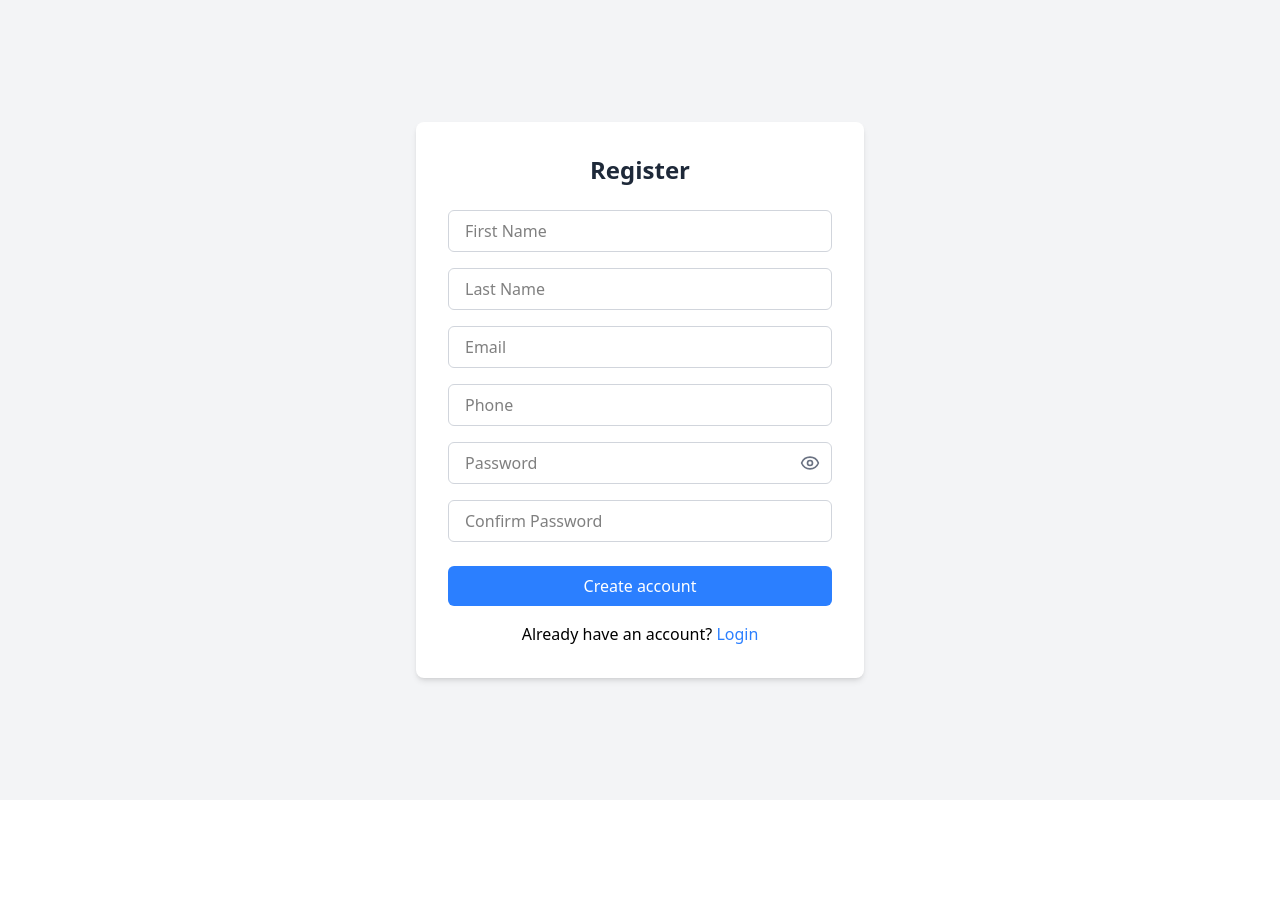
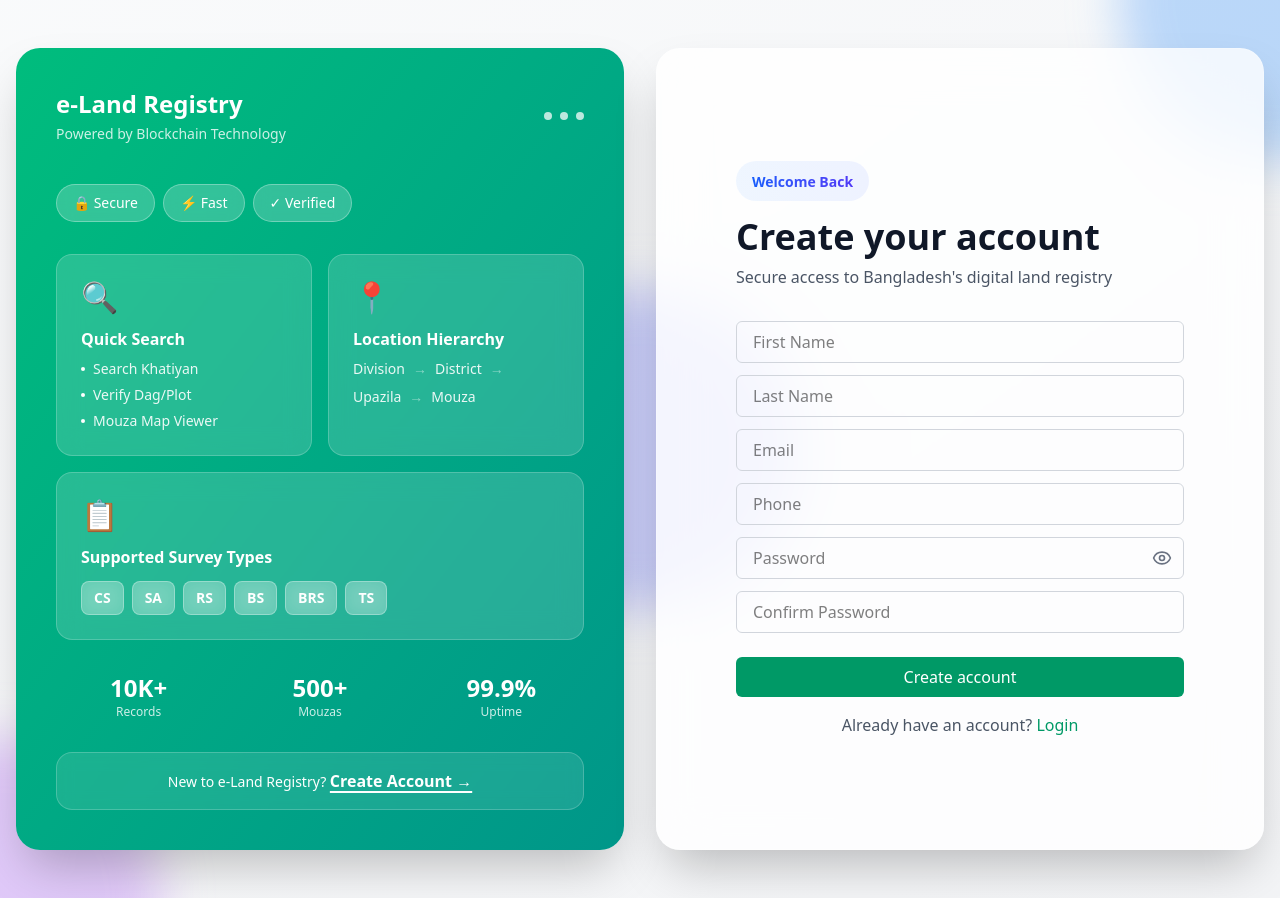
Before and after one commit to esteham/easy-land, a React app in the folder frontend/: page /register in a window 1280 px wide. Before the commit the page ends 800 px from the top, so only its background shows below. Built offline with nearby package versions, Linux system fonts and the light colour scheme; the HTML template or start-up script is replaced by a standard one.

Commit message:
added login and register page in one pages

```diff
--- a/frontend/src/App.jsx
+++ b/frontend/src/App.jsx
@@ -38,8 +38,9 @@ function App() {
         />
         <Routes>
           <Route path="/" element={<HomePage />} />
+          <Route path="/login" element={<Login />} />
           <Route path="/register" element={<Register />} />
-          <Route path="/login" element={<Login />} />
+
           <Route path="/land" element={<LandExplorer />} />
           <Route path="/forgot-password" element={<ForgotPassword />} />
           <Route path="/reset-password" element={<ResetPassword />} />
--- /dev/null
+++ b/frontend/src/components/pages/AuthShell.jsx
@@ -0,0 +1,169 @@
+export default function AuthShell({
+  title,
+  children,
+  formSide = "left",
+  accent = "from-blue-600 via-indigo-600 to-purple-600",
+}) {
+  const isLeft = formSide === "left";
+
+  return (
+    <div className="min-h-screen bg-gradient-to-br from-gray-50 to-gray-100 relative overflow-hidden">
+      {/* Animated background elements */}
+      <div className="absolute inset-0 overflow-hidden pointer-events-none">
+        <div className="absolute -top-40 -right-40 w-80 h-80 bg-blue-400 rounded-full mix-blend-multiply filter blur-xl opacity-20 animate-pulse"></div>
+        <div className="absolute -bottom-40 -left-40 w-80 h-80 bg-purple-400 rounded-full mix-blend-multiply filter blur-xl opacity-20 animate-pulse delay-1000"></div>
+        <div className="absolute top-1/2 left-1/2 transform -translate-x-1/2 -translate-y-1/2 w-80 h-80 bg-indigo-400 rounded-full mix-blend-multiply filter blur-xl opacity-20 animate-pulse delay-500"></div>
+      </div>
+
+      <div className="relative mx-auto max-w-7xl px-4 py-8 lg:py-12">
+        <div className="grid grid-cols-1 lg:grid-cols-2 gap-8 items-stretch">
+          {/* FORM PANEL */}
+          <div className={isLeft ? "order-1" : "order-2"}>
+            <div className="bg-white/80 backdrop-blur-xl rounded-3xl shadow-2xl border border-white/20 p-8 lg:p-12 h-full flex transition-all duration-300 hover:shadow-3xl">
+              <div className="m-auto w-full max-w-md">
+                <div className="mb-8">
+                  <div className="inline-block px-4 py-2 bg-gradient-to-r from-blue-50 to-indigo-50 rounded-full mb-4">
+                    <span className="text-sm font-semibold bg-gradient-to-r from-blue-600 to-indigo-600 bg-clip-text text-transparent">
+                      Welcome Back
+                    </span>
+                  </div>
+                  <h2 className="text-4xl font-bold text-gray-900 mb-2">
+                    {title}
+                  </h2>
+                  <p className="text-gray-600">
+                    Secure access to Bangladesh's digital land registry
+                  </p>
+                </div>
+                {children}
+              </div>
+            </div>
+          </div>
+
+          {/* SHOWCASE PANEL */}
+          <div className={isLeft ? "order-2" : "order-1"}>
+            <div
+              className={`rounded-3xl h-full p-8 lg:p-10 bg-gradient-to-br ${accent} text-white shadow-2xl relative overflow-hidden group`}
+            >
+              {/* Animated overlay */}
+              <div className="absolute inset-0 bg-gradient-to-br from-white/10 to-transparent opacity-0 group-hover:opacity-100 transition-opacity duration-500"></div>
+
+              <div className="relative z-10">
+                {/* Header */}
+                <div className="flex items-center justify-between mb-10">
+                  <div>
+                    <div className="text-2xl font-bold mb-1">
+                      e-Land Registry
+                    </div>
+                    <div className="text-sm text-white/80">
+                      Powered by Blockchain Technology
+                    </div>
+                  </div>
+                  <div className="flex gap-2">
+                    <div className="w-2 h-2 bg-white rounded-full animate-pulse"></div>
+                    <div className="w-2 h-2 bg-white rounded-full animate-pulse delay-150"></div>
+                    <div className="w-2 h-2 bg-white rounded-full animate-pulse delay-300"></div>
+                  </div>
+                </div>
+
+                {/* Feature Pills */}
+                <div className="flex flex-wrap gap-2 mb-8">
+                  <span className="px-4 py-2 bg-white/20 backdrop-blur rounded-full text-sm font-medium border border-white/30">
+                    🔒 Secure
+                  </span>
+                  <span className="px-4 py-2 bg-white/20 backdrop-blur rounded-full text-sm font-medium border border-white/30">
+                    ⚡ Fast
+                  </span>
+                  <span className="px-4 py-2 bg-white/20 backdrop-blur rounded-full text-sm font-medium border border-white/30">
+                    ✓ Verified
+                  </span>
+                </div>
+
+                {/* Feature Cards */}
+                <div className="grid grid-cols-1 md:grid-cols-2 gap-4 mb-8">
+                  <div className="bg-white/15 backdrop-blur-md rounded-2xl p-6 border border-white/20 hover:bg-white/20 transition-all duration-300 hover:scale-105">
+                    <div className="text-3xl mb-3">🔍</div>
+                    <div className="font-semibold mb-2">Quick Search</div>
+                    <ul className="space-y-1.5 text-sm text-white/90">
+                      <li className="flex items-center gap-2">
+                        <span className="w-1 h-1 bg-white rounded-full"></span>
+                        Search Khatiyan
+                      </li>
+                      <li className="flex items-center gap-2">
+                        <span className="w-1 h-1 bg-white rounded-full"></span>
+                        Verify Dag/Plot
+                      </li>
+                      <li className="flex items-center gap-2">
+                        <span className="w-1 h-1 bg-white rounded-full"></span>
+                        Mouza Map Viewer
+                      </li>
+                    </ul>
+                  </div>
+
+                  <div className="bg-white/15 backdrop-blur-md rounded-2xl p-6 border border-white/20 hover:bg-white/20 transition-all duration-300 hover:scale-105">
+                    <div className="text-3xl mb-3">📍</div>
+                    <div className="font-semibold mb-2">Location Hierarchy</div>
+                    <div className="text-sm text-white/90">
+                      <div className="flex items-center gap-2 flex-wrap">
+                        <span>Division</span>
+                        <span className="opacity-50">→</span>
+                        <span>District</span>
+                        <span className="opacity-50">→</span>
+                        <span>Upazila</span>
+                        <span className="opacity-50">→</span>
+                        <span>Mouza</span>
+                      </div>
+                    </div>
+                  </div>
+
+                  <div className="bg-white/15 backdrop-blur-md rounded-2xl p-6 md:col-span-2 border border-white/20 hover:bg-white/20 transition-all duration-300">
+                    <div className="text-3xl mb-3">📋</div>
+                    <div className="font-semibold mb-3">
+                      Supported Survey Types
+                    </div>
+                    <div className="flex flex-wrap gap-2">
+                      {["CS", "SA", "RS", "BS", "BRS", "TS"].map((survey) => (
+                        <span
+                          key={survey}
+                          className="px-3 py-1.5 bg-white/25 backdrop-blur rounded-lg text-sm font-semibold border border-white/30 hover:bg-white/35 transition-colors"
+                        >
+                          {survey}
+                        </span>
+                      ))}
+                    </div>
+                  </div>
+                </div>
+
+                {/* Stats */}
+                <div className="grid grid-cols-3 gap-4 mb-8">
+                  <div className="text-center">
+                    <div className="text-2xl font-bold">10K+</div>
+                    <div className="text-xs text-white/80">Records</div>
+                  </div>
+                  <div className="text-center">
+                    <div className="text-2xl font-bold">500+</div>
+                    <div className="text-xs text-white/80">Mouzas</div>
+                  </div>
+                  <div className="text-center">
+                    <div className="text-2xl font-bold">99.9%</div>
+                    <div className="text-xs text-white/80">Uptime</div>
+                  </div>
+                </div>
+
+                {/* Bottom CTA */}
+                <div className="text-center py-4 px-6 bg-white/10 backdrop-blur rounded-2xl border border-white/20">
+                  <span className="text-sm">New to e-Land Registry? </span>
+                  <a
+                    href="/register"
+                    className="font-bold underline decoration-2 underline-offset-4 hover:text-white/90 transition-colors"
+                  >
+                    Create Account →
+                  </a>
+                </div>
+              </div>
+            </div>
+          </div>
+        </div>
+      </div>
+    </div>
+  );
+}
--- a/frontend/src/components/pages/Login.jsx
+++ b/frontend/src/components/pages/Login.jsx
@@ -2,6 +2,7 @@ import { useState } from "react";
 import { useAuth } from "../../auth/AuthContext";
 import { useNavigate, Link } from "react-router-dom";
 import { Eye, EyeOff } from "lucide-react";
+import AuthShell from "./AuthShell";
 
 export default function Login() {
   const nav = useNavigate();
@@ -15,13 +16,9 @@ export default function Login() {
     setErr("");
     try {
       const role = await login(form);
-      const next = (role) => {
-        const map = {
-          admin: "/admin",
-          acland: "/admin",
-          user: "/dashboard",
-        };
-        return map[role] || "/dashboard";
+      const next = (r) => {
+        const map = { admin: "/admin", acland: "/admin", user: "/dashboard" };
+        return map[r] || "/dashboard";
       };
       nav(next(role));
     } catch (e) {
@@ -30,15 +27,10 @@ export default function Login() {
   };
 
   return (
-    <div className="min-h-screen flex items-center justify-center bg-gray-100">
-      <form
-        onSubmit={submit}
-        className="bg-white p-8 rounded-lg shadow-md w-full max-w-md"
-      >
-        <h2 className="text-2xl font-bold text-center mb-6 text-gray-800">
-          Login
-        </h2>
-        {err && <p className="text-red-500 text-center mb-4">{err}</p>}
+    <AuthShell title="Login to your account" formSide="left">
+      {err && <p className="text-red-500 text-center mb-4">{err}</p>}
+
+      <form onSubmit={submit}>
         <div className="mb-4">
           <input
             className="w-full px-4 py-2 border border-gray-300 rounded-md focus:outline-none focus:ring-2 focus:ring-blue-500"
@@ -58,25 +50,26 @@ export default function Login() {
           <button
             type="button"
             onClick={() => setShowPassword(!showPassword)}
-            className="absolute right-3 top-1/2 transform -translate-y-1/2 text-gray-500 hover:text-gray-700"
+            className="absolute right-3 top-1/2 -translate-y-1/2 text-gray-500 hover:text-gray-700"
           >
             {showPassword ? <EyeOff size={20} /> : <Eye size={20} />}
           </button>
         </div>
+
         <button
           type="submit"
-          className="w-full bg-blue-500 text-white py-2 px-4 rounded-md hover:bg-blue-600 focus:outline-none focus:ring-2 focus:ring-blue-500"
+          className="w-full bg-blue-600 text-white py-2 px-4 rounded-md hover:bg-blue-700 focus:outline-none focus:ring-2 focus:ring-blue-500"
         >
           Login
         </button>
-        <p className="text-center mt-4 text-gray-600">
-          No account?{" "}
-          <Link to="/register" className="text-blue-500 hover:underline">
-            Register
-          </Link>
-        </p>
-        <div className="flex items-center justify-between mb-6">
-          <div />
+
+        <div className="flex items-center justify-between mt-4">
+          <span className="text-gray-600 text-sm">
+            No account?{" "}
+            <Link to="/register" className="text-blue-600 hover:underline">
+              Register
+            </Link>
+          </span>
           <Link
             to="/forgot-password"
             className="text-sm text-blue-600 hover:underline"
@@ -85,6 +78,6 @@ export default function Login() {
           </Link>
         </div>
       </form>
-    </div>
+    </AuthShell>
   );
 }
--- a/frontend/src/components/pages/Register.jsx
+++ b/frontend/src/components/pages/Register.jsx
@@ -2,6 +2,7 @@ import { useState } from "react";
 import { useAuth } from "../../auth/AuthContext";
 import { useNavigate, Link } from "react-router-dom";
 import { Eye, EyeOff } from "lucide-react";
+import AuthShell from "./AuthShell";
 
 export default function Register() {
   const nav = useNavigate();
@@ -27,7 +28,6 @@ export default function Register() {
     }
     try {
       await register(form);
-      // nav("/dashboard");
       nav("/login");
     } catch (e) {
       setErr(e?.response?.data?.message || "Failed to register");
@@ -35,50 +35,49 @@ export default function Register() {
   };
 
   return (
-    <div className="min-h-screen flex items-center justify-center bg-gray-100">
-      <form
-        onSubmit={submit}
-        className="bg-white p-8 rounded-lg shadow-md w-full max-w-md"
-      >
-        <h2 className="text-2xl font-bold text-center mb-6 text-gray-800">
-          Register
-        </h2>
-        {err && <p className="text-red-500 text-center mb-4">{err}</p>}
-        <div className="mb-4">
+    <AuthShell
+      title="Create your account"
+      formSide="right"
+      accent="from-emerald-500 to-teal-600"
+    >
+      {err && <p className="text-red-500 text-center mb-4">{err}</p>}
+
+      <form onSubmit={submit}>
+        <div className="mb-3">
           <input
-            className="w-full px-4 py-2 border border-gray-300 rounded-md focus:outline-none focus:ring-2 focus:ring-blue-500"
+            className="w-full px-4 py-2 border border-gray-300 rounded-md focus:outline-none focus:ring-2 focus:ring-emerald-500"
             placeholder="First Name"
             value={form.firstName}
             onChange={(e) => setForm({ ...form, firstName: e.target.value })}
           />
         </div>
-        <div className="mb-4">
+        <div className="mb-3">
           <input
-            className="w-full px-4 py-2 border border-gray-300 rounded-md focus:outline-none focus:ring-2 focus:ring-blue-500"
+            className="w-full px-4 py-2 border border-gray-300 rounded-md focus:outline-none focus:ring-2 focus:ring-emerald-500"
             placeholder="Last Name"
             value={form.lastName}
             onChange={(e) => setForm({ ...form, lastName: e.target.value })}
           />
         </div>
-        <div className="mb-4">
+        <div className="mb-3">
           <input
-            className="w-full px-4 py-2 border border-gray-300 rounded-md focus:outline-none focus:ring-2 focus:ring-blue-500"
+            className="w-full px-4 py-2 border border-gray-300 rounded-md focus:outline-none focus:ring-2 focus:ring-emerald-500"
             placeholder="Email"
             value={form.email}
             onChange={(e) => setForm({ ...form, email: e.target.value })}
           />
         </div>
-        <div className="mb-4">
+        <div className="mb-3">
           <input
-            className="w-full px-4 py-2 border border-gray-300 rounded-md focus:outline-none focus:ring-2 focus:ring-blue-500"
+            className="w-full px-4 py-2 border border-gray-300 rounded-md focus:outline-none focus:ring-2 focus:ring-emerald-500"
             placeholder="Phone"
             value={form.phone}
             onChange={(e) => setForm({ ...form, phone: e.target.value })}
           />
         </div>
-        <div className="relative mb-4">
+        <div className="relative mb-3">
           <input
-            className="w-full px-4 py-2 pr-10 border border-gray-300 rounded-md focus:outline-none focus:ring-2 focus:ring-blue-500"
+            className="w-full px-4 py-2 pr-10 border border-gray-300 rounded-md focus:outline-none focus:ring-2 focus:ring-emerald-500"
             placeholder="Password"
             type={showPassword ? "text" : "password"}
             value={form.password}
@@ -87,14 +86,14 @@ export default function Register() {
           <button
             type="button"
             onClick={() => setShowPassword(!showPassword)}
-            className="absolute right-3 top-1/2 transform -translate-y-1/2 text-gray-500 hover:text-gray-700"
+            className="absolute right-3 top-1/2 -translate-y-1/2 text-gray-500 hover:text-gray-700"
           >
             {showPassword ? <EyeOff size={20} /> : <Eye size={20} />}
           </button>
         </div>
         <div className="relative mb-6">
           <input
-            className="w-full px-4 py-2 pr-10 border border-gray-300 rounded-md focus:outline-none focus:ring-2 focus:ring-blue-500"
+            className="w-full px-4 py-2 pr-10 border border-gray-300 rounded-md focus:outline-none focus:ring-2 focus:ring-emerald-500"
             placeholder="Confirm Password"
             type={showPassword ? "text" : "password"}
             value={form.confirmPassword}
@@ -103,19 +102,21 @@ export default function Register() {
             }
           />
         </div>
+
         <button
           type="submit"
-          className="w-full bg-blue-500 text-white py-2 px-4 rounded-md hover:bg-blue-600 focus:outline-none focus:ring-2 focus:ring-blue-500"
+          className="w-full bg-emerald-600 text-white py-2 px-4 rounded-md hover:bg-emerald-700 focus:outline-none focus:ring-2 focus:ring-emerald-500"
         >
           Create account
         </button>
-        <p className="text-center mt-4">
+
+        <p className="text-center mt-4 text-gray-600">
           Already have an account?{" "}
-          <Link to="/login" className="text-blue-500 hover:underline">
+          <Link to="/login" className="text-emerald-600 hover:underline">
             Login
           </Link>
         </p>
       </form>
-    </div>
+    </AuthShell>
   );
 }
```
